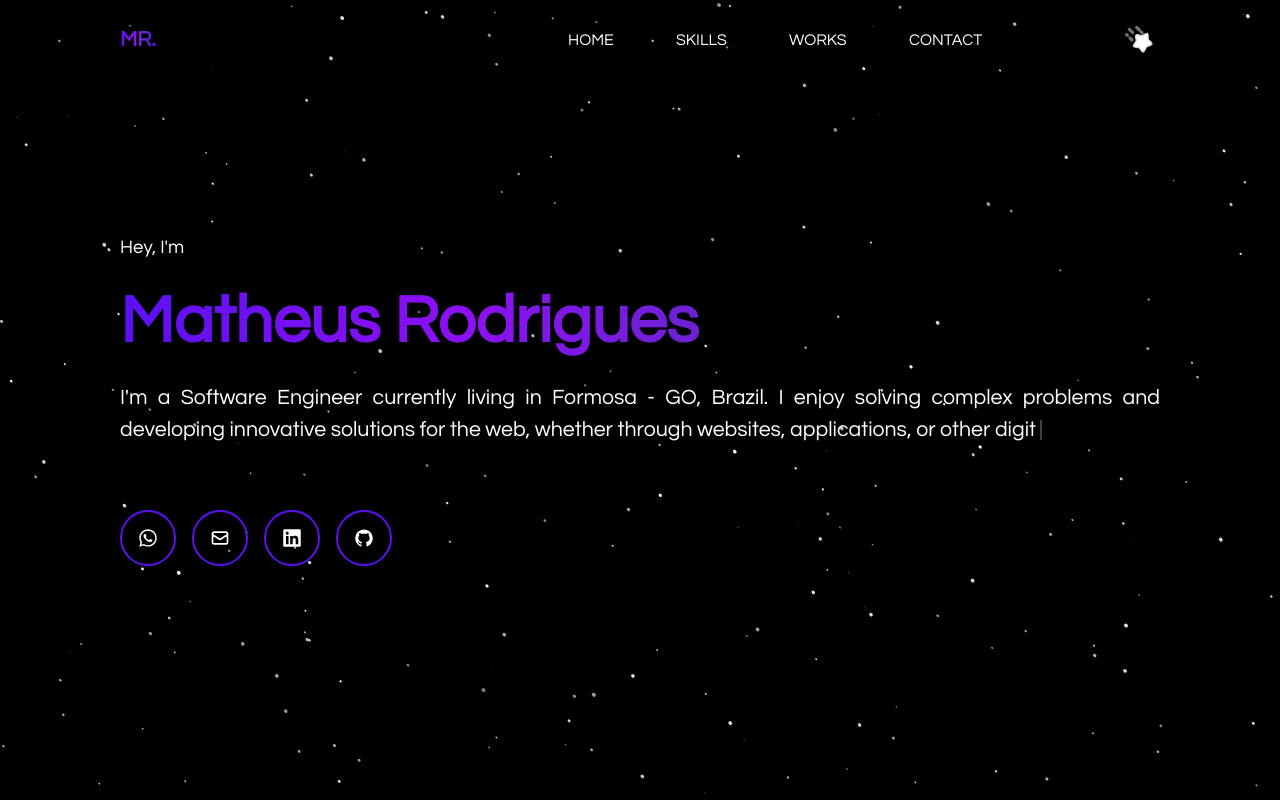
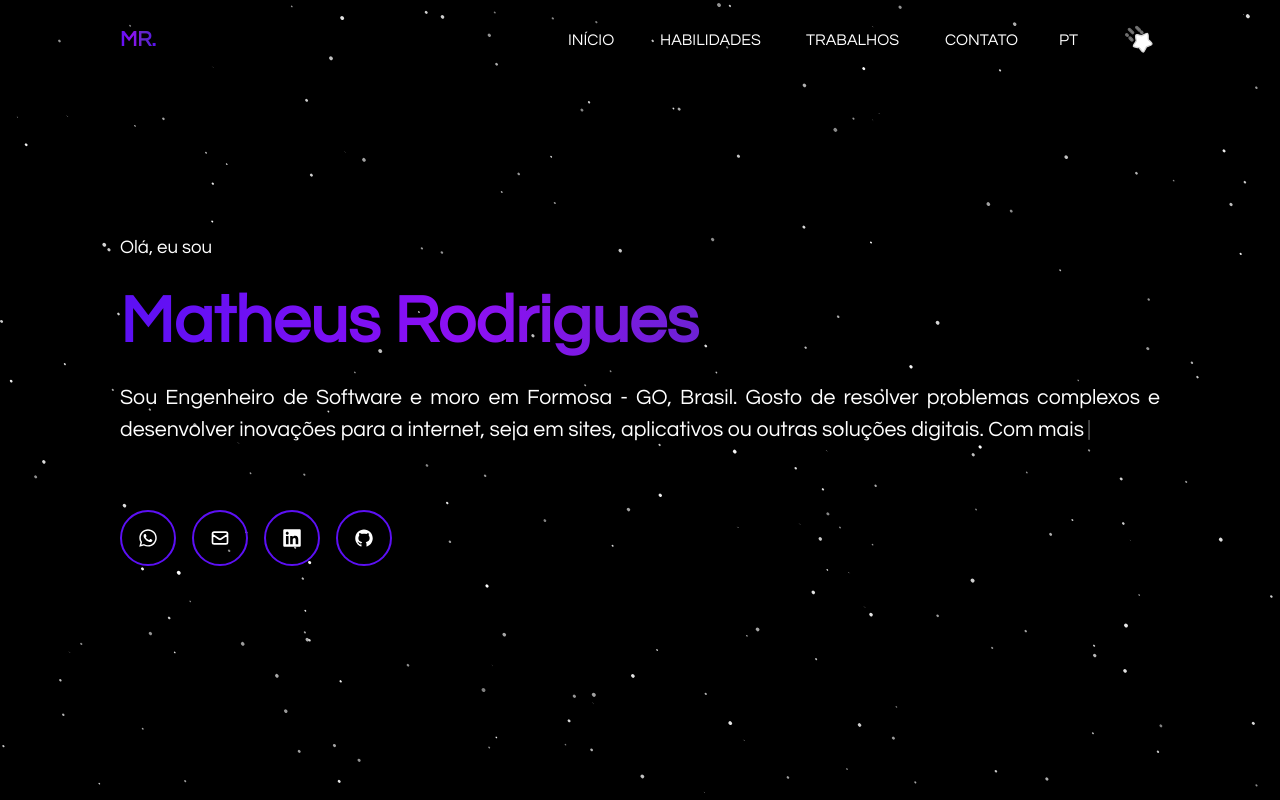
Before and after one commit to MatheusRodriguesEsoft/web-profile, a Next.js app: page / in a window 1280 px wide. Shown: the top 800 px of the page. Built offline with nearby package versions, Linux system fonts and the light colour scheme.

Commit message:
update 09-06-2025

```diff
--- a/src/components/Menu.tsx
+++ b/src/components/Menu.tsx
@@ -114,7 +114,7 @@ export const Menu = () => {
           onClick={() => setShowButtons(!showButtons)}
         >
           <div>
-            <span className="hover: cursor-pointer">
+            <span className="text-white hover: cursor-pointer">
               {getLabelByValue(lang)}
             </span>
           </div>
@@ -125,7 +125,7 @@ export const Menu = () => {
               onMouseOut={() => setShowButtons(false)}
             >
               <button
-                className={`font-thin mb-[.8rem] hover:cursor-pointer hover:text-(--clr-default) ${
+                className={`font-thin text-white mb-[.8rem] hover:cursor-pointer hover:text-(--clr-default) ${
                   lang === LangEnum.EN_US ? "hidden" : ""
                 }`}
                 onClick={() => setLang(LangEnum.EN_US)}
@@ -133,7 +133,7 @@ export const Menu = () => {
                 {getLabelByValue(LangEnum.EN_US)}
               </button>
               <button
-                className={`font-thin mb-[.8rem] hover:cursor-pointer  hover:text-(--clr-default) ${
+                className={`font-thin text-white mb-[.8rem] hover:cursor-pointer  hover:text-(--clr-default) ${
                   lang === LangEnum.ES_ES ? "hidden" : ""
                 }`}
                 onClick={() => setLang(LangEnum.ES_ES)}
@@ -141,7 +141,7 @@ export const Menu = () => {
                 {getLabelByValue(LangEnum.ES_ES)}
               </button>
               <button
-                className={`font-thin mb-[.8rem] hover:cursor-pointer  hover:text-(--clr-default) ${
+                className={`font-thin text-white mb-[.8rem] hover:cursor-pointer  hover:text-(--clr-default) ${
                   lang === LangEnum.PT_BR ? "hidden" : ""
                 }`}
                 onClick={() => setLang(LangEnum.PT_BR)}
--- a/src/context/ActionsContext.tsx
+++ b/src/context/ActionsContext.tsx
@@ -29,7 +29,7 @@ export const ActionsContext = createContext({} as ActionsContextData);
 
 export function ActionsProvider({ children }: ActionsProviderProps) {
   const [visibleSectionIndex, setVisibleSectionIndex] = useState(0);
-  const [lang, setLang] = useState<LangEnum>(LangEnum.EN_US);
+  const [lang, setLang] = useState<LangEnum>(LangEnum.PT_BR);
   const [onStars, setOnStars] = useState(true);
   const [scrollY, setScrollY] = useState(0);
   const sections = ["home", "skills", "works", "contacts"];
```
